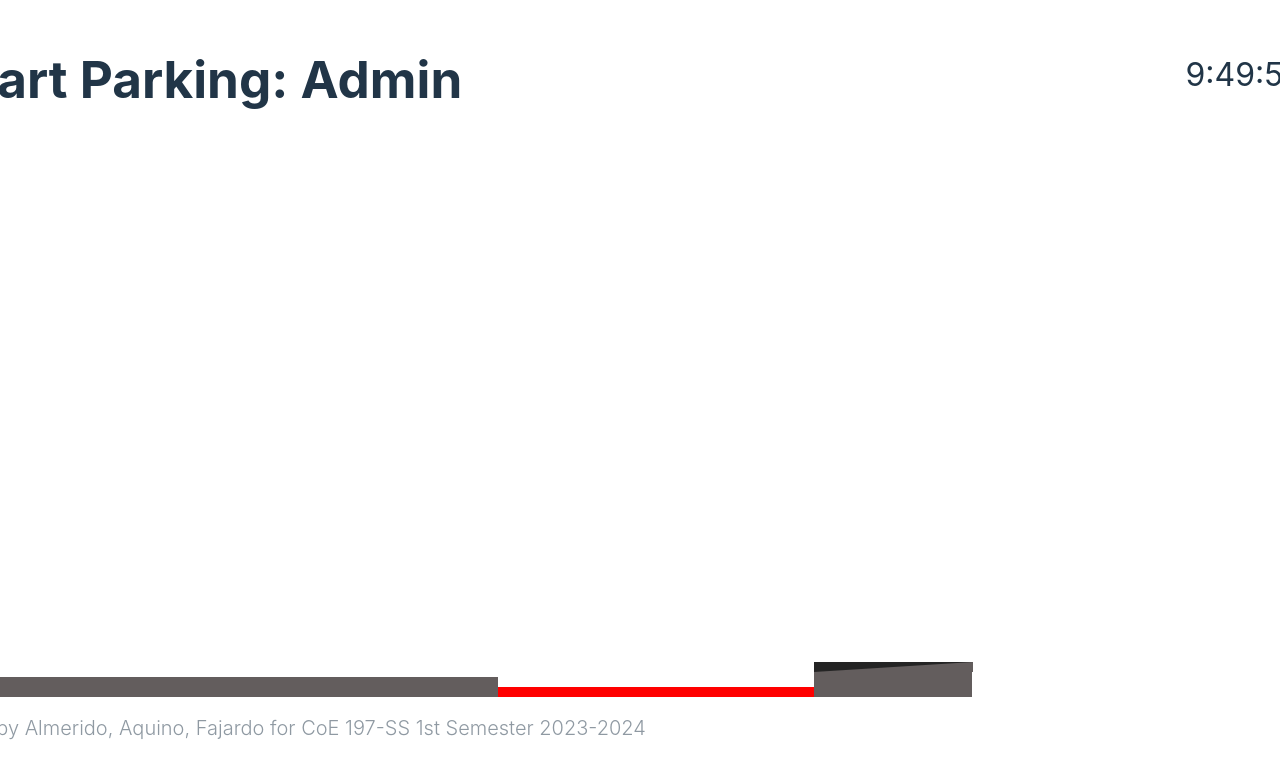
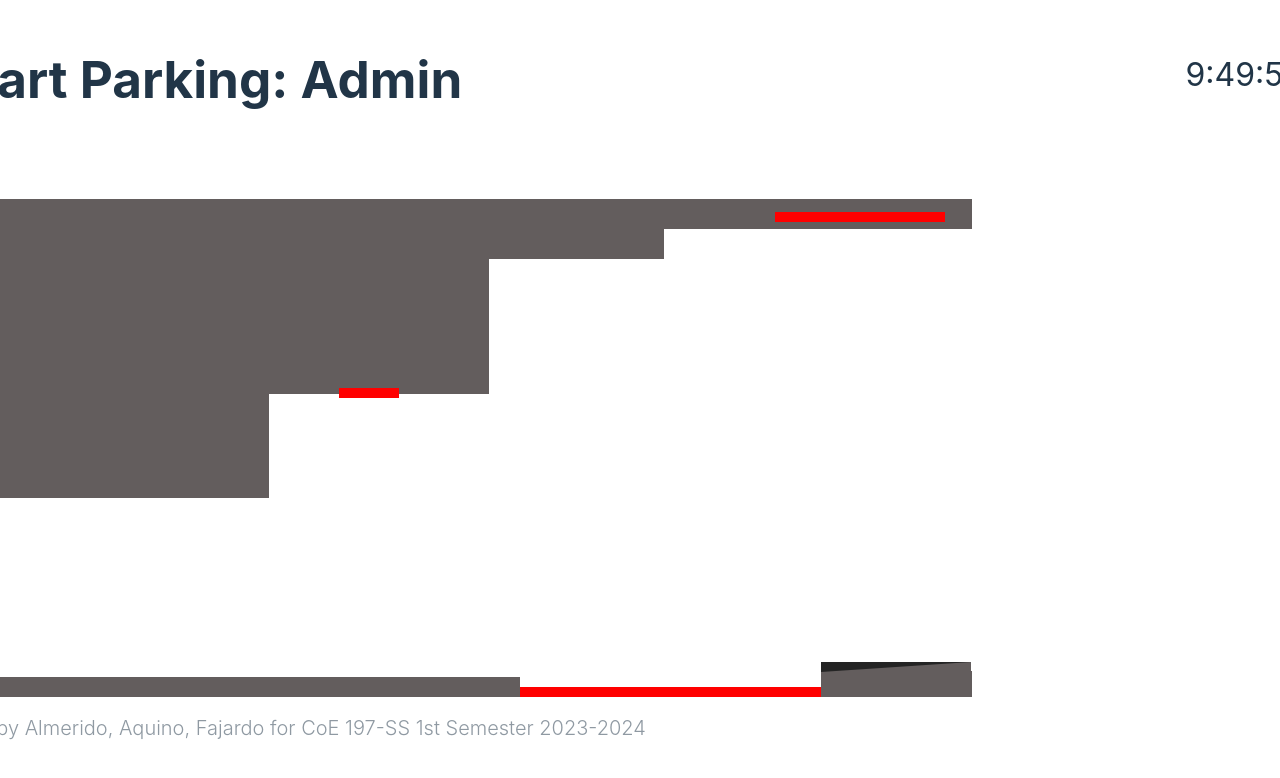
Before and after one commit to alztr2908/coe-197-design-project, a React (Vite) app: page / in a window 1280 px wide. Shown: the top 778 px of the page. Built offline with nearby package versions, Linux system fonts and the light colour scheme.

Commit message:
fix building in map.js

```diff
--- a/src/components/map.css
+++ b/src/components/map.css
@@ -5,18 +5,66 @@
     margin-right: 1em;
 }
 
+.building {
+    height: 60%;
+    display: flex;
+}
+
+.rec1 {
+    background-color: #635D5D;
+    width: 40%;
+    height: 100%;
+}
+
+.rec2 {
+    background-color: #635D5D;
+    width: 25%;
+    height: 65%;
+}
+
+.rec2::after{
+    content: '';
+    position: absolute;
+    top: 48.5%;
+    left: 26.5%;
+    background-color: red;
+    width: 60px;
+    height: 10px;
+}
+
+.rec3 {
+    background-color: #635D5D;
+    width: 20%;
+    height: 20%;
+}
+
+.rec4 {
+    background-color: #635D5D;
+    width: 35%;
+    height: 10%;
+}
+
+.rec4::after{
+    content: '';
+    position: absolute;
+    top: 26.5%;
+    left: 60.55%;
+    background-color: red;
+    width: 170px;
+    height: 10px;
+}
+
 .fence {
     height: 20px;
     position: relative;
-    top: 96%;
+    top: 36%; /* varies, change later */
     display: flex;
-    /* justify-content: end; */
     align-items: end;
 }
 
 .long-fence {
     background-color: #635D5D;
-    width: 55%;
+    width: 60%;
     /* float: bottom; */
     height: 100%;
 }
@@ -38,6 +86,6 @@
     position: absolute;
     bottom: 25px;
     border-top: 10px solid #242424;;
-    border-right: 159px solid #635D5D;
+    border-right: 150px solid #635D5D;
     width: 0;
 }
--- a/src/components/map.jsx
+++ b/src/components/map.jsx
@@ -3,10 +3,19 @@ import "./map.css";
 const map = () => {
   return (
     <div className="map-bg">
+      <div className="building">
+        <div className="rec1"></div>
+        <div className="rec2"></div>
+        <div className="rec3"></div>
+        <div className="rec4"></div>
+      </div>
       <div className="fence">
         <span className="long-fence"></span>
         <span className="entrance-exit"></span>
-        <span className="short-fence"></span>
+        <span className="short-fence">
+          <span className="s1"></span>
+          <span className="s2"></span>
+        </span>
       </div>
       <span></span>
     </div>
```
